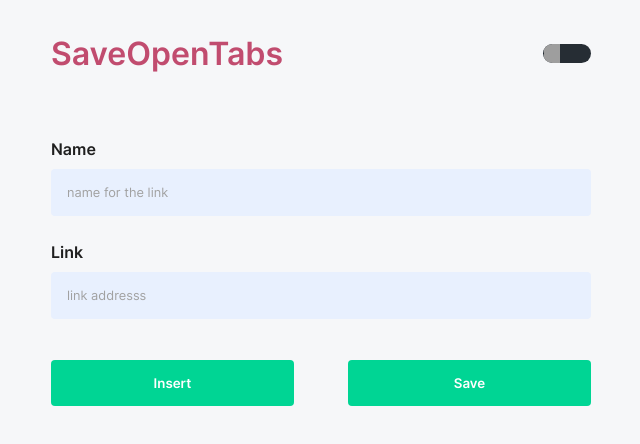
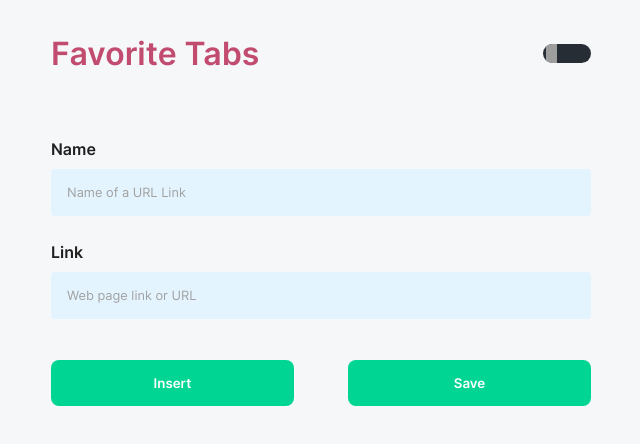
Before and after one commit to Uvacoder/favoritetabs, a Next.js app: page / in a window 1280 px wide. Shown: the top 444 px of the page, without its empty margins (319-959 px from the left). Built offline with nearby package versions, Linux system fonts and the light colour scheme; grey boxes are pictures that could not be loaded.

Commit message:
fix: styles and date

```diff
--- a/components/Head/Head.jsx
+++ b/components/Head/Head.jsx
@@ -1,10 +1,10 @@
+import Head from 'next/head';
 import React from 'react';
-import Head from 'next/head';
 
 function SEO() {
   return (
     <Head>
-      <title>Save Open Tabs</title>
+      <title>Favorite Tabs</title>
       <link rel="icon" href="/favicon.ico" />
       <meta
         name="viewport"
--- a/components/Header/Header.jsx
+++ b/components/Header/Header.jsx
@@ -1,13 +1,13 @@
+import { func, string } from 'prop-types';
 import React from 'react';
-import { func, string } from 'prop-types';
+
 import { ThemeToggle } from '../ThemeToggle/ThemeToggle';
-
 import * as S from './styles';
 
 function Header({ theme, toggleTheme }) {
   return (
     <S.header>
-      <h1>SaveOpenTabs</h1>
+      <h1>Favorite Tabs</h1>
       <ThemeToggle theme={theme} toggleTheme={toggleTheme} />
     </S.header>
   );
--- a/components/Header/styles.js
+++ b/components/Header/styles.js
@@ -9,7 +9,7 @@ const header = styled.header`
   width: 100%;
   h1 {
     margin: 2rem 0 0 0;
-    font-size: clamp(1rem, 3vw, 2rem);
+    font-size: clamp(1.6rem, 3vw, 2rem);
     font-family: ${({ theme }) => theme.fontSecondary};
     font-weight: 900;
     color: ${({ theme }) => theme.title};
--- a/components/ThemeToggle/styles.js
+++ b/components/ThemeToggle/styles.js
@@ -18,23 +18,24 @@ const Button = styled.button`
   img {
     height: 1.2rem;
     width: 1rem;
-    transition: all 0.3s cubic-bezier(0.95, 0.05, 0.795, 0.035);
+    transition: all 0.3s ease-in-out;
     color: #fff;
     /* sun */
     &:first-child {
-      transform: ${({ lightTheme }) =>
-        lightTheme ? 'translateY(0)' : 'translateY(100px)'};
+      transform: ${({ lightTheme }) => lightTheme ? 'translateY(0)' : 'translateY(100px)'};
+      margin: 0 0 0 2px;
+      width: calc(1rem - 5px);
     }
     /* moon */
     &:nth-child(2) {
-      transform: ${({ lightTheme }) =>
-        lightTheme ? 'translateY(-100px)' : 'translateY(0)'};
-      margin: 1px 0.7px 0 0;
+      transform: ${({ lightTheme }) => lightTheme ? 'translateY(-100px)' : 'translateY(0)'};
+      margin: 0.4px 0.1px 0 0;
+      width: calc(1rem - 2px);
     }
   }
   @media (max-width: 1000px) {
     width: 2.4rem;
-    height: 0.8rem;
+    height: 1rem;
     img {
       height: 0.8rem;
       width: 0.7rem;
--- a/pages/index.jsx
+++ b/pages/index.jsx
@@ -1,16 +1,9 @@
 import React, { useEffect, useState } from 'react';
+import { useForm } from 'react-hook-form';
 import { v4 as uuidv4 } from 'uuid';
-import { useForm } from 'react-hook-form';
-
-import {
-  getDateAdded,
-  dataStringfy,
-  dataSaveOnStorage,
-  dataParse,
-  getItemOnStorage,
-} from '../utils/date';
 
 import * as S from '../styles/styles';
+import { dataParse, dataSaveOnStorage, dataStringfy, getDateAdded, getItemOnStorage } from '../utils/date';
 
 export default function Home() {
   const [links, setLinks] = useState([]);
@@ -25,7 +18,7 @@ export default function Home() {
     event.preventDefault();
 
     const { name, link } = await data;
-    const added = getDateAdded();
+    const date = getDateAdded();
 
     setLinks([
       ...links,
@@ -33,7 +26,7 @@ export default function Home() {
         id: uuidv4(),
         name: name,
         link: link,
-        date: added,
+        date,
       },
     ]);
     event.target.reset();
@@ -66,14 +59,14 @@ export default function Home() {
               Name
             </label>
             <input
-              placeholder="name for the link"
+              placeholder="Name of a URL Link"
               type="text"
               name="name"
               id="name"
-              ref={register({ maxLength: 30, required: true })}
+              ref={register({ maxLength: 50, required: true })}
             />
             {errors.name && (
-              <S.error>This field is required and max length is 20</S.error>
+              <S.error>This field is required and max length is 50</S.error>
             )}
           </div>
           <div className="input-container">
@@ -82,11 +75,11 @@ export default function Home() {
               Link{' '}
             </label>
             <input
-              placeholder="link addresss"
+              placeholder="Web page link or URL"
               type="text"
               name="link"
               id="link"
-              ref={register({ minLength: 5, required: true })}
+              ref={register({ minLength: 2, required: true })}
             />
             {errors.link && (
               <S.error>This field is required and min length is 5</S.error>
@@ -104,7 +97,7 @@ export default function Home() {
           {links.map((element) => (
             <div className="container" key={element.id}>
               <span>
-                <a target="_blank" href={element.link}>
+                <a target="_blank" rel="noreferrer" href={element.link}>
                   {element.name}
                 </a>
                 <button id={element.id} onClick={deleteLink}></button>
--- a/styles/global.js
+++ b/styles/global.js
@@ -3,15 +3,17 @@ import { createGlobalStyle } from 'styled-components';
 
 import Inter_Regular from '../fonts/Inter_Web/Inter-Regular.woff2';
 import Inter_SemiBold from '../fonts/Inter_Web/Inter-SemiBold.woff2';
-import Inter_Bold from '../fonts/Inter_Web/Inter-Bold.woff2';
 
 const GlobalStyles = createGlobalStyle`
    @font-face {
     font-family: 'Inter';
-    src: url(${Inter_Regular}) format('woff2'),
-    url(${Inter_SemiBold}) format('woff2'),
-    url(${Inter_Bold}) format('woff2'),
+    src: url(${Inter_Regular}) format('woff2');
+    src: url('${Inter_Regular}?#iefix') format('embedded-opentype'),
+        url(${Inter_Regular}) format('woff2'),
+        url(${Inter_Regular}) format('woff'),
+        url(${Inter_Regular}) format('truetype')
   }
+
   @font-face {
     font-family: 'InterBold';
     src: url(${Inter_SemiBold}) format('woff2')
@@ -22,6 +24,11 @@ const GlobalStyles = createGlobalStyle`
   *::before {
     box-sizing: border-box;
   }
+
+  input, textarea, button {
+    font-family: ${({ theme }) => theme.fontPrimary};
+  }
+
   html {
     scroll-behavior: smooth;
   }
--- a/styles/styles.js
+++ b/styles/styles.js
@@ -1,4 +1,4 @@
-import styled, { keyframes } from 'styled-components';
+import styled from 'styled-components';
 
 const layout = styled.div`
   width: 100%;
@@ -44,6 +44,7 @@ const form = styled.form`
     font-family: ${({ theme }) => theme.fontSecondary};
     margin: 0 0 10px 0;
     width: 100%;
+    font-size: clamp(14px, 1rem, 2vw);
   }
   label:last-of-type {
     margin-top: 1rem;
@@ -70,7 +71,7 @@ const button = styled.button`
   border: none;
   outline: none;
   padding: 15px 5px;
-  border-radius: 4px;
+  border-radius: 8px;
   width: 45%;
   cursor: pointer;
   transition: all 0.4s ease-in-out;
@@ -90,7 +91,6 @@ const div = styled.div`
 `;
 
 const section = styled.section`
-  min-width: max-content;
   width: 100%;
   margin-top: 1rem;
 
@@ -102,14 +102,18 @@ const section = styled.section`
     border-left: 3px solid ${({ theme }) => theme.textLow};
     position: relative;
     margin-top: 2rem;
+
     span {
       display: flex;
       justify-content: space-between;
       align-items: center;
       position: relative;
       a {
+        overflow: hidden;
+        text-overflow: ellipsis;
         box-shadow: inset 0 -6px ${({ theme }) => theme.primary};
         font-family: ${({ theme }) => theme.fontSecondary};
+        transition: box-shadow 0.4s ease-in-out;
         &:hover {
           box-shadow: inset 0 -6px ${({ theme }) => theme.primaryHover};
         }
@@ -166,6 +170,6 @@ const error = styled.span`
 
 const header = styled.header`
   height: 2rem;
-`
+`;
 
 export { layout, main, form, button, div, section, hr, error, header };
--- a/styles/theme/theme.js
+++ b/styles/theme/theme.js
@@ -30,9 +30,9 @@ const lightTheme = {
   fontPrimary: 'Inter',
   fontSecondary: 'InterBold',
   borderShadow: 'rgba(0, 0, 0, 0.3)',
-  box: '#f1f1f1',
+  box: '#efefef',
   input: '#1d2227',
-  inputBackground: '#e8f0fe',
+  inputBackground: '#e4f4fe',
   error: '#b00020',
 };
 
--- a/utils/date.js
+++ b/utils/date.js
@@ -1,18 +1,19 @@
 const getDateAdded = () => {
   const dt = new Date();
-  const day = dt.getDay() < 10 ? `0${dt.getDay()}` : dt.getDay();
+  const day = dt.getDate() < 10 ? `0${dt.getDay()}` : dt.getDate();
   const month = dt.getMonth() < 10 ? `0${dt.getMonth()}` : dt.getMonth();
   const hours = dt.getHours() < 10 ? `0${dt.getHours()}` : dt.getHours();
-  const minutes = dt.getMinutes() < 10 ? `0${dt.getMinutes()}` : dt.getMinutes();
-
+  const minutes =
+    dt.getMinutes() < 10 ? `0${dt.getMinutes()}` : dt.getMinutes();
   const date = `${day}/${month}/${dt.getFullYear()} - ${hours}:${minutes}`;
   return date;
 };
 
 const dataStringfy = (links) => JSON.stringify(links);
-const dataSaveOnStorage = (links) => window.localStorage.setItem('links', links);
+const dataSaveOnStorage = (links) =>
+  window.localStorage.setItem('links', links);
 const dataParse = (links) => JSON.parse(links);
-const getItemOnStorage = (keyword) => window.localStorage.getItem(keyword)
+const getItemOnStorage = (keyword) => window.localStorage.getItem(keyword);
 
 export {
   getDateAdded,
```
Also changed, not shown: .eslintrc.js, 1 other file (tests, documents, lock files or other folders).
